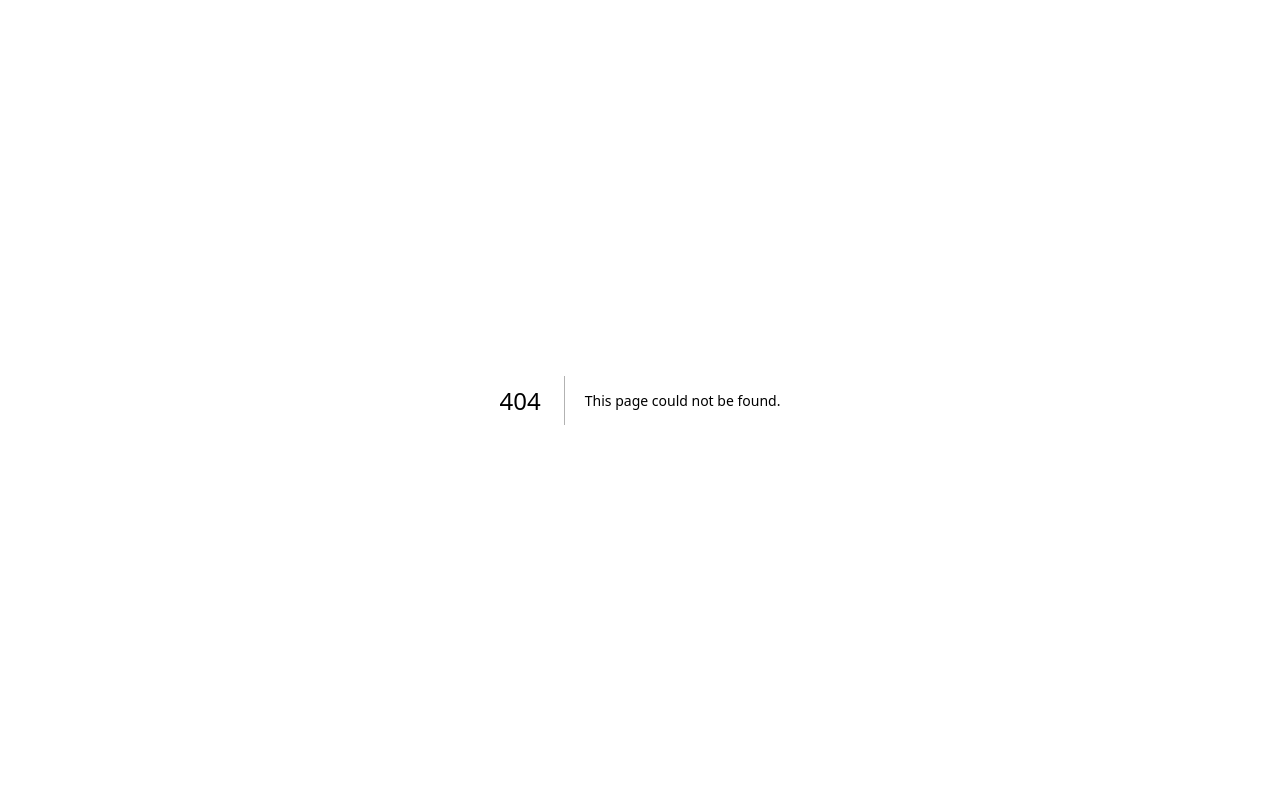
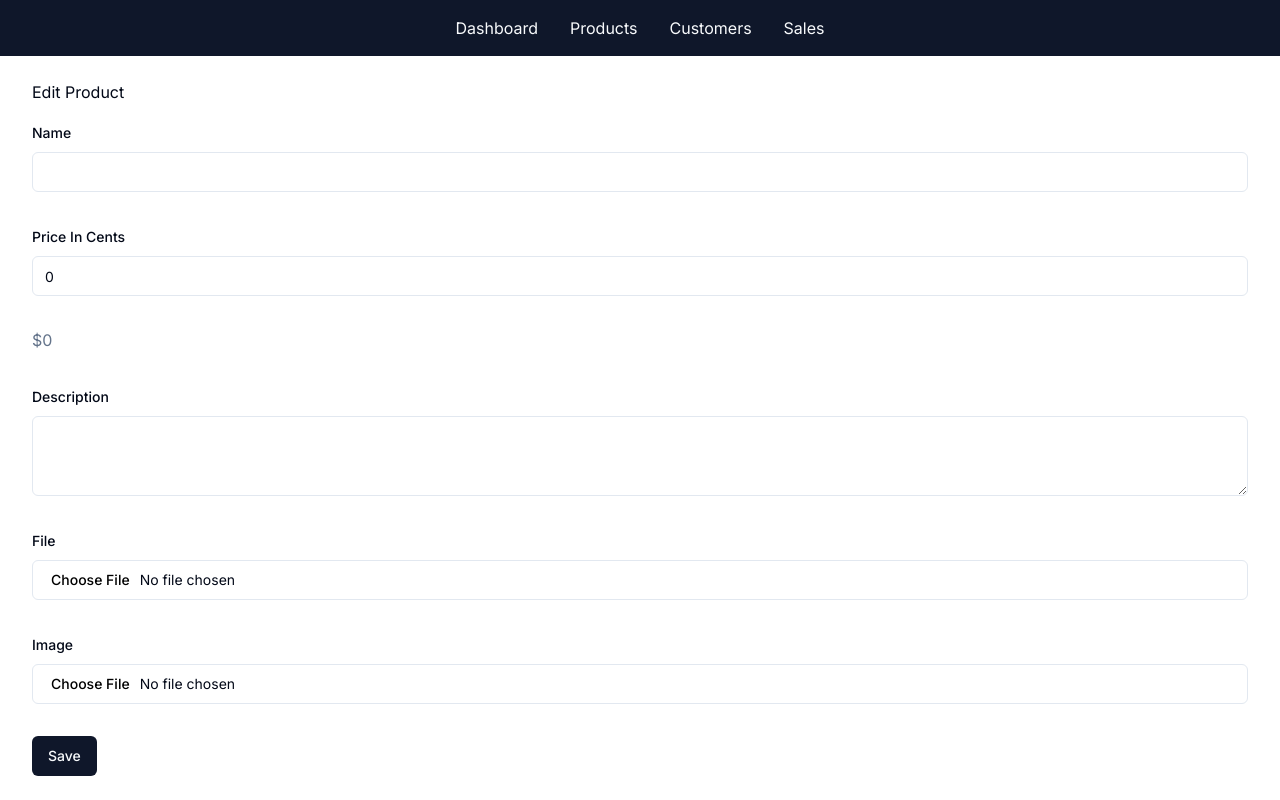
Before and after one commit to alvinwchou/ecommerce-store-with-admin-dashboard, a Next.js app: page /admin/products/1/edit in a window 1280 px wide. Before the commit this address had no page. Built offline with nearby package versions, Linux system fonts and the light colour scheme; no server answers; the database is empty.

Commit message:
test: :bug: trying to fix error with uploading a file

```diff
--- /dev/null
+++ b/src/app/admin/products/[id]/edit/page.tsx
@@ -0,0 +1,46 @@
+import { doc, getDoc } from "firebase/firestore";
+import { PageHeader } from "../../../_components/PageHeader";
+import { ProductForm } from "../../_components/ProductForm";
+import db from "@/app/firebase";
+
+interface Product {
+    id: string;
+    name: string;
+    pricePaidInCents: number;
+    filePath: string;
+    imagePath: string;
+    description: string;
+    isAvailableForPurchase: boolean;
+  }
+
+export default async function EditProductPage({
+  params: { id },
+}: {
+  params: { id: string };
+}) {
+  const productRef = doc(db, "Product", `${id}`);
+  const productSnapshot = await getDoc(productRef);
+
+  let product:Product| null = null
+
+  const productData = productSnapshot.data();
+
+  if (productData) {
+      product = {
+        id: id,
+        name: productData.name,
+        pricePaidInCents: productData.pricePaidInCents,
+        filePath: productData.filePath,
+        imagePath: productData.imagePath,
+        description: productData.description,
+        isAvailableForPurchase: productData.isAvailableForPurchase,
+      };
+  }
+
+  return (
+    <>
+      <PageHeader>Edit Product</PageHeader>
+      <ProductForm productData={product} />
+    </>
+  );
+}
--- a/src/app/admin/products/_components/ProductForm.tsx
+++ b/src/app/admin/products/_components/ProductForm.tsx
@@ -12,21 +12,24 @@ import { useState } from "react";
 import { useFormStatus } from "react-dom";
 
 interface Product {
+  id: string;
   name: string;
   pricePaidInCents: number;
-  description: string;
   filePath: string;
   imagePath: string;
+  description: string;
+  isAvailableForPurchase: boolean;
 }
 
-export function ProductForm() {
-  const [priceInCents, setPriceInCents] = useState<number>();
+export function ProductForm({productData}: {productData?: Product | null}) {
   const [product, setProduct] = useState<Product>({
-    name: "",
-    pricePaidInCents: 0,
-    description: "",
-    filePath: "",
-    imagePath: "",
+    id: productData ? productData.id : "",
+    name: productData ? productData.name : "",
+    pricePaidInCents: productData ? productData.pricePaidInCents : 0,
+    description: productData ? productData.description : "",
+    filePath: productData ? productData.filePath : "",
+    imagePath: productData ? productData.imagePath : "",
+    isAvailableForPurchase: productData ? productData.isAvailableForPurchase : false,
   });
 
   async function addProduct() {
@@ -52,6 +55,7 @@ export function ProductForm() {
           id="name"
           name="name"
           required
+          defaultValue={product?.name}
           onChange={(e) => setProduct({ ...product, name: e.target.value })}
           value={product.name}
         />
@@ -78,6 +82,7 @@ export function ProductForm() {
           id="description"
           name="description"
           required
+          defaultValue={product?.description}
           onChange={(e) =>
             setProduct({ ...product, description: e.target.value })
           }
@@ -90,7 +95,8 @@ export function ProductForm() {
           type="file"
           id="file"
           name="file"
-          required
+          // only required if we are adding new product, because when we edit we do not want to force user to pass in a new file
+          required={product == null}
           onChange={(e) => setProduct({ ...product, filePath: e.target.value })}
           value={product.filePath}
         />
@@ -101,7 +107,8 @@ export function ProductForm() {
           type="file"
           id="image"
           name="image"
-          required
+          // only required if we are adding new product, because when we edit we do not want to force user to pass in a new file
+          required={product == null}
           onChange={(e) =>
             setProduct({ ...product, imagePath: e.target.value })
           }
```
Also changed, not shown: src/app/admin/products/[id]/download/route.ts (added).
